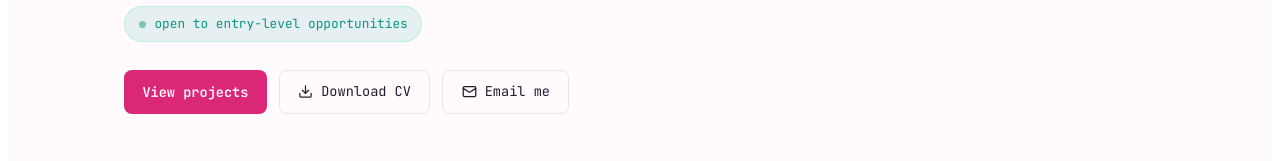
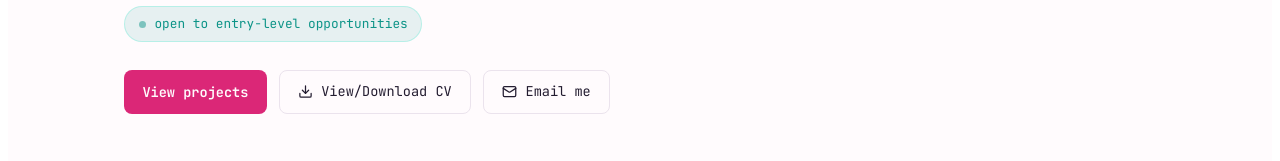
Before and after one commit to carla-io/Portfolio, a React (Vite) app: page / in a window 1280 px wide. Shown: the part 378-539 px from the top of the page. Built offline with nearby package versions, Linux system fonts and the light colour scheme.

Commit message:
fixed resume issue

```diff
--- a/src/App.tsx
+++ b/src/App.tsx
@@ -13,6 +13,7 @@ import {
 } from 'lucide-react';
 import type { LucideIcon } from 'lucide-react';
 import './App.css';
+
 
 // lucide-react removed brand icons (GitHub, Twitter, etc.) in 1.0,
 // so the GitHub mark is a small inline SVG instead of a lucide import.
@@ -159,7 +160,7 @@ const TYPE_META: Record<TimelineType, TypeMeta> = {
 
 const GITHUB_USERNAME = 'carla-io';
 const GITHUB_URL = `https://github.com/${GITHUB_USERNAME}`;
-const CV_FILE_PATH = '/Carla-Dasal-CV.pdf';
+const CV_FILE_PATH = '/Dasal_Carla_C_Resume.pdf';
 
 const GITHUB_REPOS: GithubRepo[] = [
   { name: 'noisewatch', desc: 'JavaScript project — most starred repo on the profile.', lang: 'JavaScript', accent: 'pink', href: `${GITHUB_URL}/noisewatch` },
@@ -243,8 +244,8 @@ export default function CarlaDasalPortfolio() {
             <button className="cp-btn cp-btn-primary" onClick={() => scrollTo('projects')}>
               View projects
             </button>
-            <a className="cp-btn cp-btn-ghost" href={CV_FILE_PATH} download="Carla-Dasal-CV.pdf">
-  <Download size={15} /> Download CV
+        <a className="cp-btn cp-btn-ghost" href={CV_FILE_PATH} target="_blank" rel="noopener noreferrer">
+  <Download size={15} /> View/Download CV
 </a>
             <a className="cp-btn cp-btn-ghost" href="mailto:dasalcarla812@gmail.com">
               <Mail size={15} /> Email me
```
Also changed, not shown: 1 other file (tests, documents, lock files or other folders).
